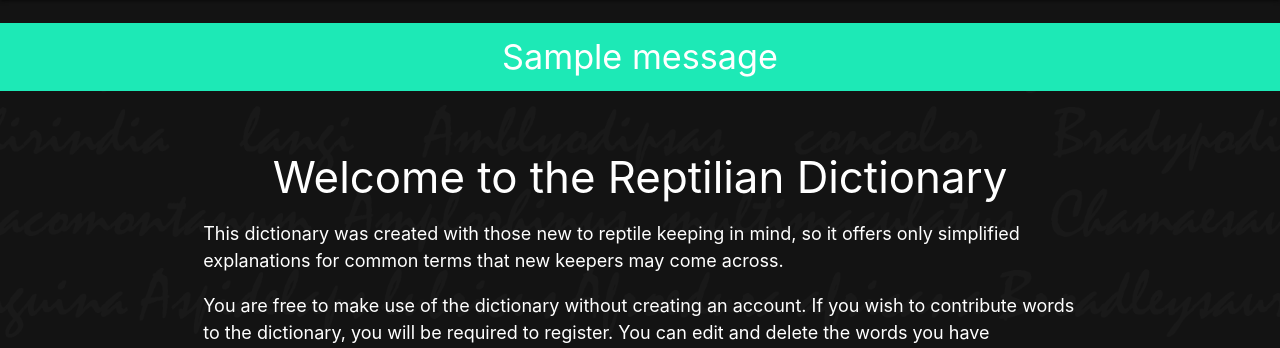
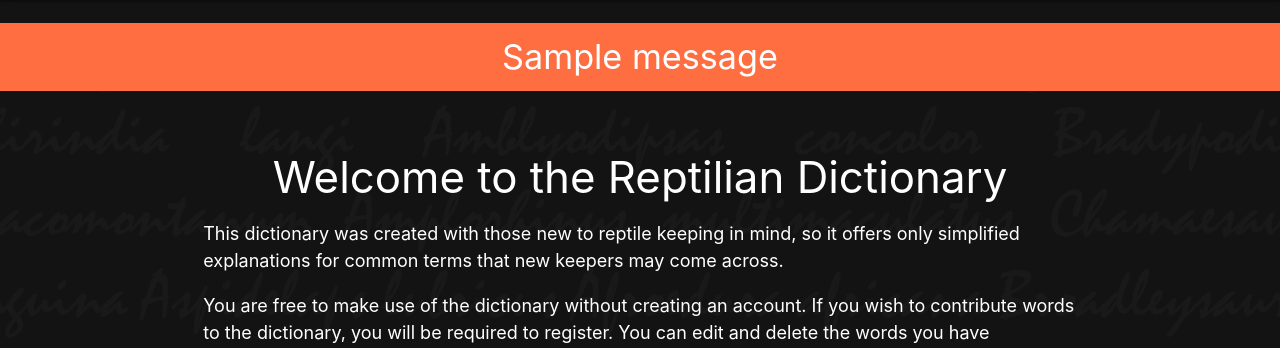
Before and after one commit to SpooshDoosh/MP3-ReptilianDictionary, a Flask app: page / in a window 1280 px wide. Shown: the part 64-412 px from the top of the page. Run offline with Flask 2, Linux system fonts and the light colour scheme; one stand-in notice (Sample message) is shown; a database or web service that is not in the repository returns one stand-in record (values such as "Sample title"); some libraries are stand-ins or nearby versions.

Commit message:
Change flash colour

```diff
--- a/templates/base.html
+++ b/templates/base.html
@@ -59,7 +59,7 @@
             {% if messages %}
                 {% for message in messages %}
                     <div class="row flashes">
-                        <h4 class="teal accent-3 center-align">{{ message }}</h4>
+                        <h4 class="deep-orange accent-2 center-align">{{ message }}</h4>
                     </div>
                 {% endfor %}
             {% endif %}
```
